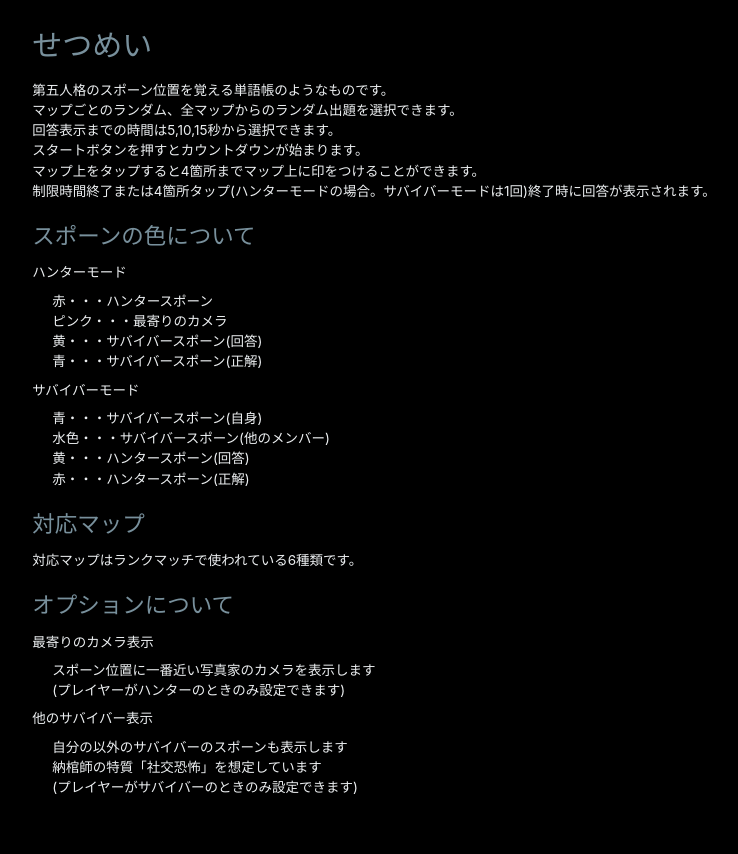
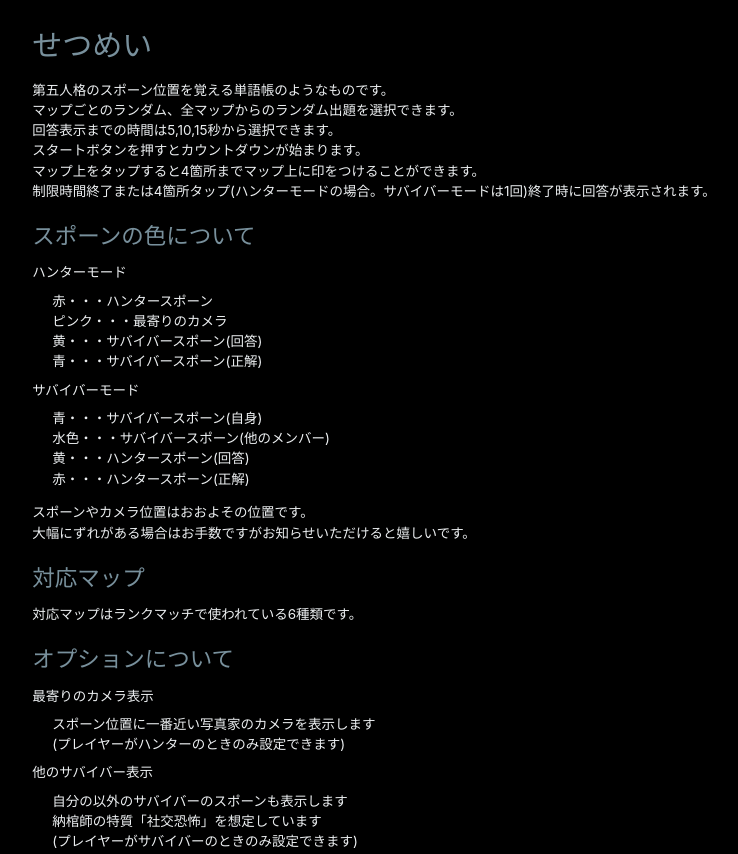
Before and after one commit to scaportolono/id5, a website built with webpack: page about.html in a window 1280 px wide. Shown: the top 854 px of the page, without its empty margins (171-909 px from the left). Built offline with nearby package versions, Linux system fonts and the light colour scheme.

Commit message:
text modified

```diff
--- a/about.html
+++ b/about.html
@@ -55,6 +55,10 @@
                             赤・・・ハンタースポーン(正解)<br>
                         </dd>
                     </dl>
+                    <p class="blue-grey-text text-lighten-5">
+                        スポーンやカメラ位置はおおよその位置です。<br>
+                        大幅にずれがある場合はお手数ですがお知らせいただけると嬉しいです。
+                    </p>
                     <h4 class="header blue-grey-text text-lighten-1">対応マップ</h4>
                     <p class="blue-grey-text text-lighten-5">
                         対応マップはランクマッチで使われている6種類です。<br>
--- a/assets/main.js
+++ b/assets/main.js
@@ -115,7 +115,6 @@ let questSet = () => {
     var player = current.player
     var ptn = current.spawnPattern
     var mapRatio = ratio();
-    console.log(`${player}の出題を設定します`);
 
     if (player === "hunter") {
         // answer_hの座標設定
```
Also changed, not shown: dist/bundle.js.
